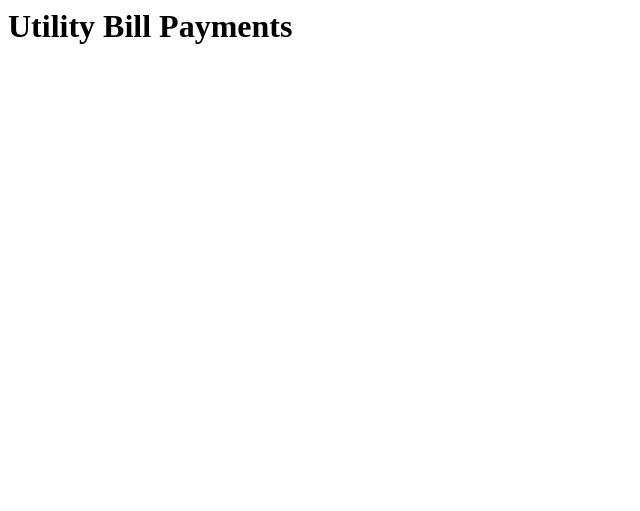
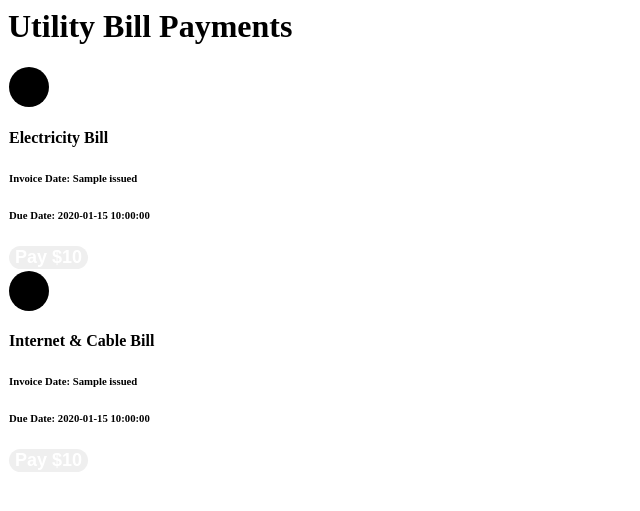
Before and after one commit to armaksymov/web_government, a Flask app: template app/templates/utility_bill_payments.html in a window 1280 px wide. Shown: the top 511 px of the page, without its empty margins (0-640 px from the left). Run offline with Flask 3, Linux system fonts and the light colour scheme; the template is opened without the code that fills it: most values are stand-ins (such as "Sample title", 1, 10 or a date in 2020); some libraries are stand-ins or nearby versions.

Commit message:
Add utility bills

```diff
--- a/app/templates/utility_bill_payments.html
+++ b/app/templates/utility_bill_payments.html
@@ -1 +1,116 @@
+<!-- This is the main heading of the page -->
 <h1>Utility Bill Payments</h1>
+
+<!-- Styles for the transparent card, icon colors, and payment button -->
+<style>
+    .transparent-card {
+        background-color: rgba(255, 255, 255, 0.75);
+        border: 1px solid #ffffff;
+        border-radius: 12px;
+    }
+
+    .icon-color {
+        color: white;
+    }
+
+    .icon-bg {
+        background-color: #000000;
+        border-radius: 50%;
+        width: 40px;
+        height: 40px;
+        display: flex;
+        align-items: center;
+        justify-content: center;
+    }
+
+    .btn-pay {
+        font-weight: bold;
+        font-size: large;
+        border-radius: 12px;
+        border: 0px solid;
+        color: white;
+        transition: background-color 0.3s ease;
+    }
+
+    /* Styles for the paid state of the payment button */
+    .btn-pay.paid {
+        background-color: #f0f0f0;
+        color: #6c757d;
+        pointer-events: none;
+    }
+</style>
+
+<!-- First card for Electricity Bill -->
+<div class="col card-col mt-4">
+    <!-- Transparent card with dynamic 'paid' class based on payment status -->
+    <div class="card transparent-card {% if bills_data['electricity']['is_paid'] %}paid{% endif %}"
+        id="electricity-card">
+
+        <div class="card-body">
+            <!-- Icon background with lightning charge icon -->
+            <div class="icon-bg">
+                <i class="bi bi-lightning-charge icon-color fs-5"></i>
+            </div>
+            <!-- Bill details and payment button for Electricity Bill -->
+            <h4 class="mt-4 fw-bold card-text">Electricity Bill</h4>
+            <h6 class="mt-2 fw-bold card-text text-muted">Invoice Date: {{ bills_data['electricity']['issued'] }}</h6>
+            <h6 class="mt-2 fw-bold card-text text-muted">Due Date: {{ bills_data['electricity']['due'] }}</h6>
+            <button
+                class="mt-4 col-12 btn-pay btn btn-success {% if bills_data['electricity']['is_paid'] %}paid{% endif %}"
+                onclick="processPayment(this, 'electricity-card')">
+                {% if bills_data['electricity']['is_paid'] %}
+                <i class="bi bi-info-circle"></i> Already Paid
+                {% else %}
+                Pay ${{ bills_data['electricity']['amount'] }}
+                {% endif %}
+            </button>
+        </div>
+    </div>
+</div>
+
+<!-- Second card for Internet & Cable Bill -->
+<div class="col card-col mt-4">
+    <!-- Transparent card with dynamic 'paid' class based on payment status -->
+    <div class="card transparent-card {% if bills_data['internet_and_cable']['is_paid'] %}paid{% endif %}"
+        id="internet-card">
+        <div class="card-body">
+            <!-- Icon background with plug icon -->
+            <div class="icon-bg">
+                <i class="bi bi-plug icon-color fs-5"></i>
+            </div>
+            <!-- Bill details and payment button for Internet & Cable Bill -->
+            <h4 class="mt-4 fw-bold card-text">Internet & Cable Bill</h4>
+            <h6 class="mt-2 fw-bold card-text text-muted">Invoice Date: {{ bills_data['internet_and_cable']['issued'] }}
+            </h6>
+            <h6 class="mt-2 fw-bold card-text text-muted">Due Date: {{ bills_data['internet_and_cable']['due'] }}</h6>
+            <button
+                class="mt-4 col-12 btn-pay btn btn-success {% if bills_data['internet_and_cable']['is_paid'] %}paid{% endif %}"
+                onclick="processPayment(this, 'internet-card')">
+                {% if bills_data['internet_and_cable']['is_paid'] %}
+                <i class="bi bi-info-circle"></i> Already Paid
+                {% else %}
+                Pay ${{ bills_data['internet_and_cable']['amount'] }}
+                {% endif %}
+            </button>
+        </div>
+    </div>
+</div>
+
+<!-- JavaScript script for processing payments and updating UI -->
+<script>
+    function processPayment(button, cardId) {
+        // Change button text to indicate processing
+        button.innerHTML = 'Processing...';
+
+        // TODO: Set is_paid to true in the db.
+
+        // Simulate processing delay (1 second)
+        setTimeout(function () {
+            // Change button text to indicate success
+            button.innerHTML = '<i class="bi bi-check-circle"></i> Payment Successful';
+
+            // Add 'paid' class to the card to grey it out
+            document.getElementById(cardId).classList.add('paid');
+        }, 1000);
+    }
+</script>
```
Also changed, not shown: app/templates/services.html (+3 -9 lines).
